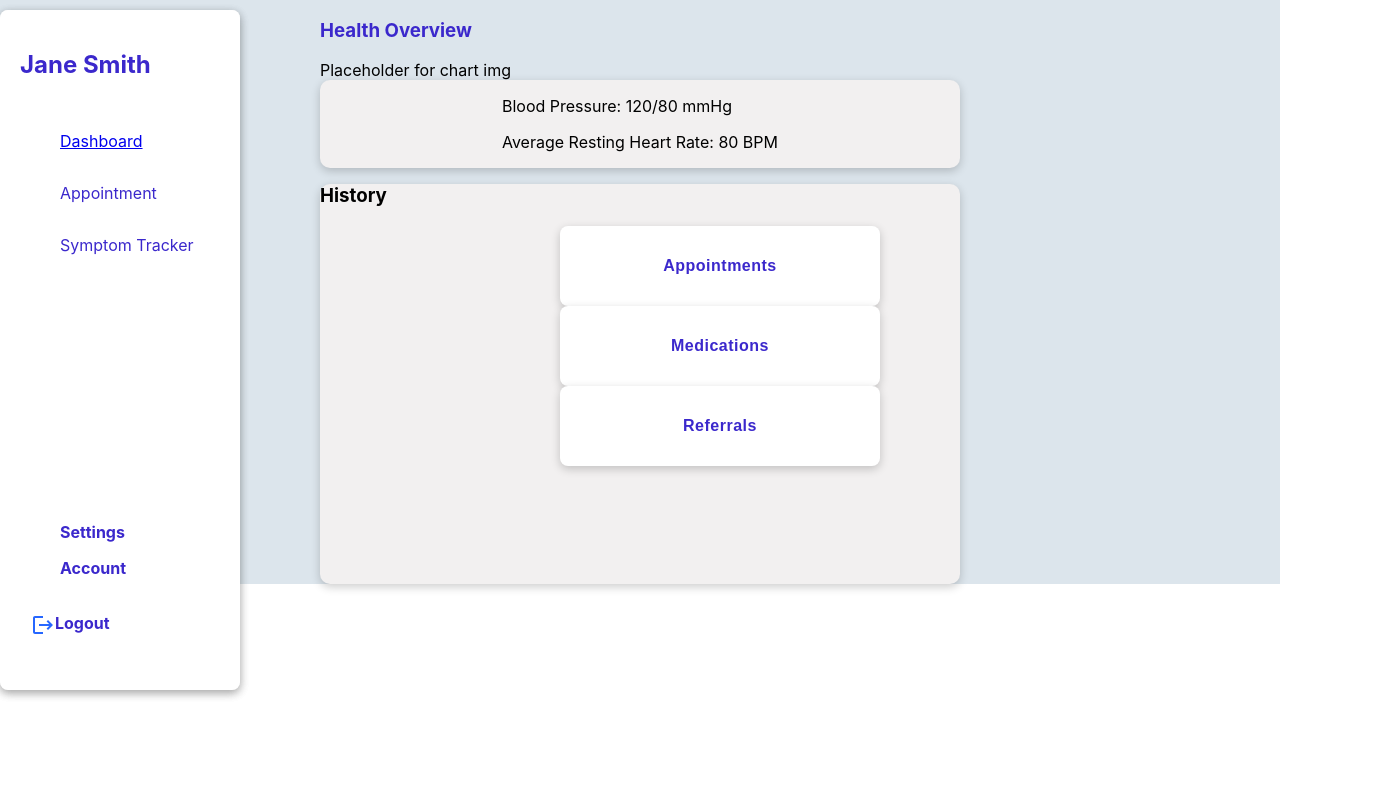
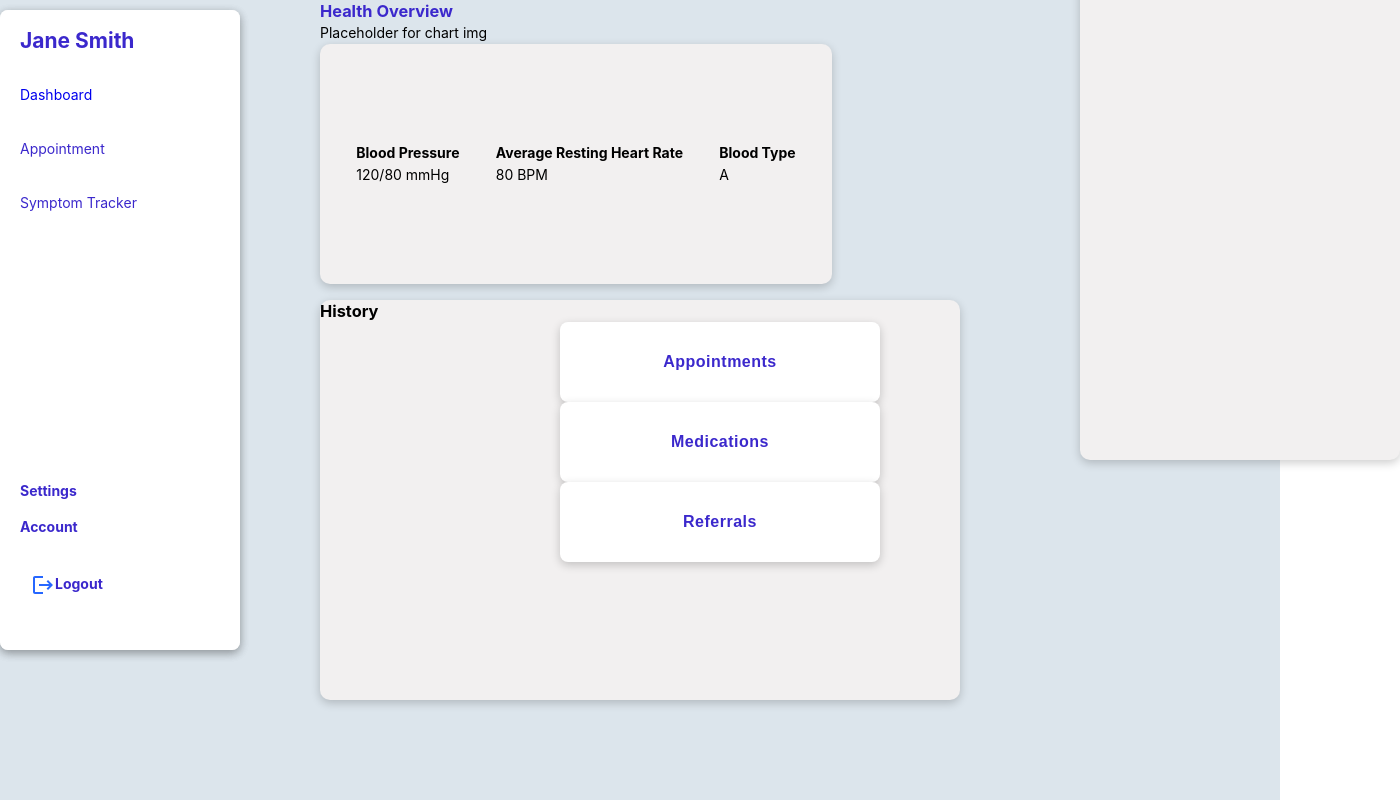
Before and after one commit to gracelau/healthconnect-client, a React (Create React App) app: page / in a window 1280 px wide. Shown: the top 800 px of the page, 1400 px wide, since content can reach past the window. Built offline with nearby package versions, Linux system fonts and the light colour scheme.

Commit message:
Updated sidebar, home page and global scss

```diff
--- a/src/components/SideBar/SideBar.scss
+++ b/src/components/SideBar/SideBar.scss
@@ -1,7 +1,7 @@
 @use "../../styles/partials/mixins" as *;
 @use "../../styles/partials/variables" as *;
 .sidebar {
-    width: 200px;
+    width: 240px;
     height: 80vh;
     background-color: white;
     box-shadow: 0 3px 10px rgb(0 0 0 / 0.2);
--- a/src/pages/HomePage/HomePage.jsx
+++ b/src/pages/HomePage/HomePage.jsx
@@ -22,9 +22,25 @@ return (
         <div className="home__chart">Placeholder for chart img</div>
         <div className="home__vitals-container">
           <div className="home__vitals-bloodpressure">
-            <p className="home__vitals-content">Blood Pressure: 120/80 mmHg</p>
-            <p className="home__vitals-content">Average Resting Heart Rate: 80 BPM</p>
-          </div>
+            <div className="home__vitals-section">
+              <h4 className="home__vitals-subtitle"> Blood Pressure</h4>
+            <p className="home__vitals-content">120/80 mmHg</p>
+            </div>
+            </div>
+
+            <div className="home__vitals-section">
+              <h4 className="home__vitals-subtitle">Average Resting Heart Rate</h4>
+            <p className="home__vitals-content"> 80 BPM</p>
+            </div>
+
+            <div className="home__vitals-section">
+              <h4 className="home__vitals-subtitle">Blood Type</h4>
+            <p className="home__vitals-content"> A</p>
+            </div>
+
+
+
+
           </div>
 
           <div className="home__links-container">
@@ -35,8 +51,28 @@ return (
 
 
 
+
         </div>
+        {/* end home links container div */}
+
+        <div className ="home__vitals-reminders">
+          <div className="home__vitals-reminders-card">
+            Fill Prescription for Doxycycline
+          </div>
+          <div className="home__vitals-reminders-card">
+            Phone Appointment with Dr. Jansen
+          </div>
+
+          <div className="home__vitals-reminders-card">
+            Blood Test Requisition from Life Labs
+          </div>
+
+
+        </div>
+        {/* end home vitals reminders container */}
       </div>
+      {/* end home container div */}
+
 
       </div>
 
--- a/src/pages/HomePage/HomePage.scss
+++ b/src/pages/HomePage/HomePage.scss
@@ -1,5 +1,6 @@
 @use "../../styles/partials/mixins" as *;
 @use "../../styles/partials/variables" as *;
+@use "../../styles/partials/global" as *;
 
 .home {
 
@@ -15,6 +16,7 @@
         width:100%;
         // border: 2px solid grey;
         background-color: #dce5ec;
+        // flex-grow: 1; //testing
 
     }
     &__links-container {
@@ -43,16 +45,23 @@
     &__vitals-container{
         display:flex;
         // border: 1px solid black;
-        width: 50%;
+        width: 40%;
+        height:30vh;
         align-items: center;
-        justify-content: center;
+        justify-content: space-evenly;
         background-color:rgb(242, 240, 240);
         margin-left: 20rem;
         border-radius: 10px;
         margin-bottom:1rem;
         box-shadow: 0 3px 10px rgb(0 0 0 / 0.2);
+
     }
+    &_-vitals-section{
+        display:flex;
+        flex-direction:column;
 
+
+    }
     &__history-btn, &__tests-btn, &__ref-btn{
         width:50%;
 
@@ -73,8 +82,30 @@
         box-shadow: 0 3px 10px rgb(0 0 0 / 0.2);
 
     }
+
+    &__vitals-reminders{
+        // display: flex;
+        // order:5;
+        // flex-direction: column;
+        position:relative;
+        left:300px;
+        width: 25%;
+        height:80vh;
+        transform:translate(460px,-890px);
+        right:-100px;
+        top:10px;
+        background-color:rgb(242, 240, 240);
+        border-radius: 10px;
+        margin-left:20rem;
+        // margin-right: 1rem;
+        box-shadow: 0 3px 10px rgb(0 0 0 / 0.2);
+        // align-self:flex-start;
+
+    }
     &__wrapper {
         display: flex;
+        // flex-direction:row; //testing
+        // width:100%;//testing
 
     }
 }
--- a/src/styles/partials/_global.scss
+++ b/src/styles/partials/_global.scss
@@ -10,8 +10,8 @@
 
 body {
     /* Set font defaults per style guide */
-    font-family: $font;
-    font-weight: $regular;
+    // font-family: $font;
+    // font-weight: $regular;
     font-size: 0.813rem; //13px - used M P2 Medium as the default body sizing from Style Guide
     line-height: 1.25rem; //20 px
     @include tablet {
@@ -23,3 +23,7 @@ body {
   li {
     list-style:none;
   }
+
+  a {
+    text-decoration:none;
+  }
```
